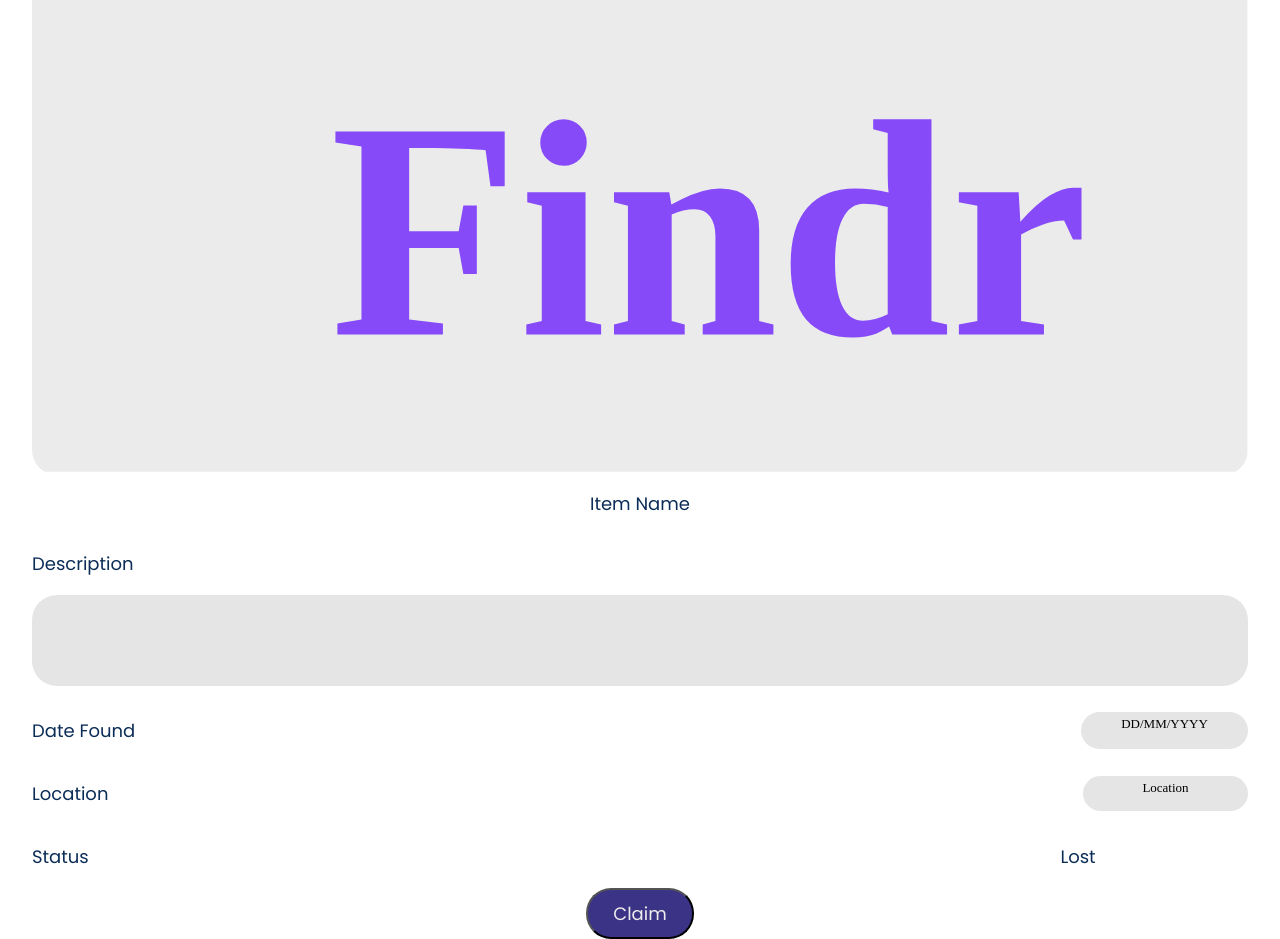
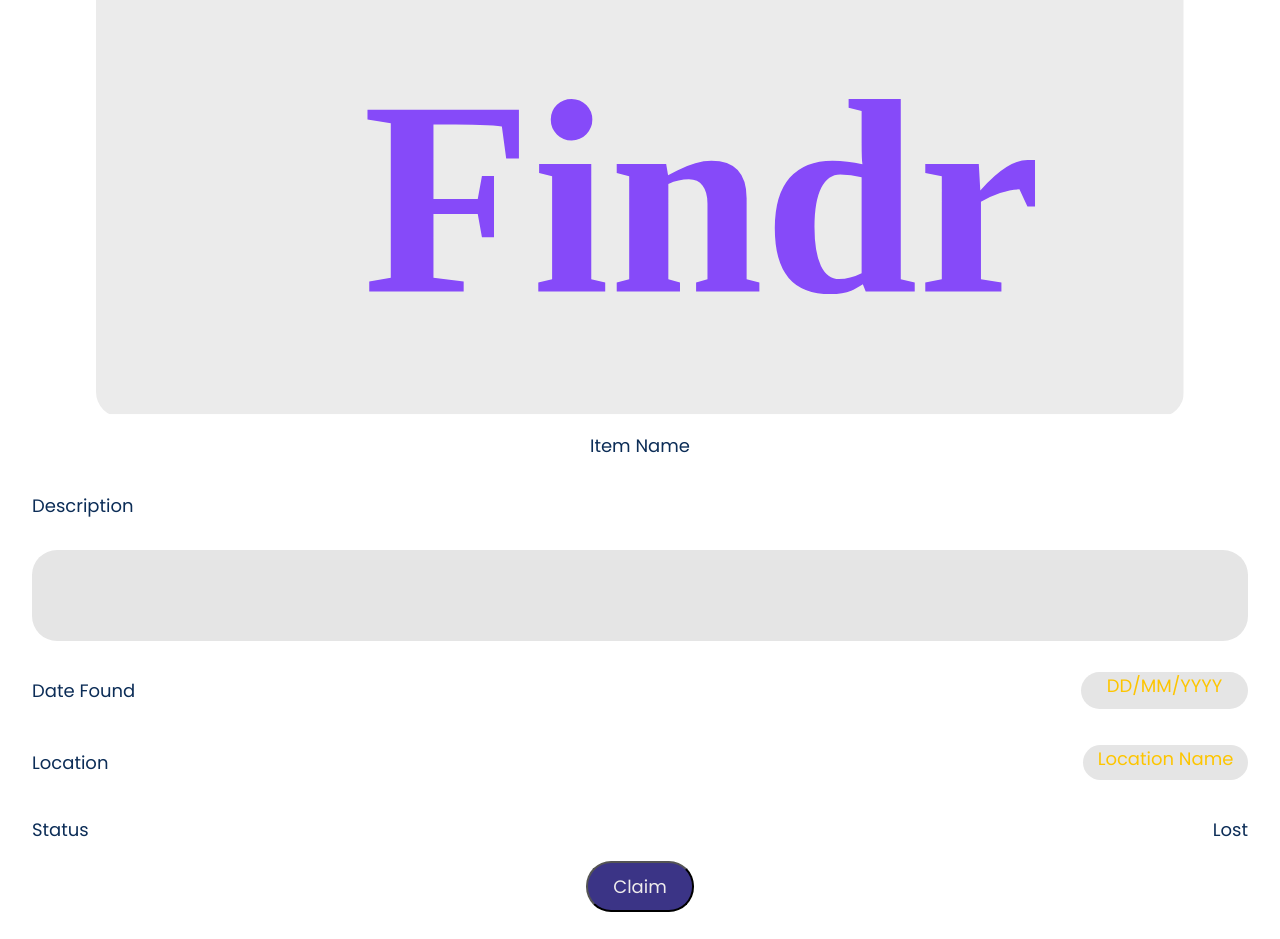
Before and after one commit to Code-the-Dream-School/ffprac-team7-front, a React (Vite) app: page /itemDetails in a window 1280 px wide. Shown: the part 443-1382 px from the top of the page. After the commit the page ends 1355 px from the top, so only its background shows below. Built offline with nearby package versions, Linux system fonts and the light colour scheme.

Commit message:
span for div swap

```diff
--- a/src/pages/itemDetails.jsx
+++ b/src/pages/itemDetails.jsx
@@ -8,35 +8,21 @@ export function ItemDetails() {
         <div>
             <Header pageTitle="Item Details"/>
             <div className='itemDetailsContainer'>
-                <img className='itemImage' src={placeHolder} />
+
+                <img className='itemImage' src={placeHolder} alt="Placeholder" />
 
                 <h2 className='itemName'>Item Name</h2>
 
-                <div className="descriptionContainer">
-                    <h3 className="description" > Description </h3>
-                    <p className="descriptionBox" > </p>
-                </div>
+                <h3 className="description" > Description </h3>
+                <p className="descriptionBox" > </p>
 
-                <div className='dateContainer'>
-                    <h3 className="date" > Date Found </h3>
-                    <p className="dateBox"> DD/MM/YYYY</p>
-                </div>
-
-                <div className='locationContainer'>
-                    <h3 className="location" > Location </h3>
-                    <p className="locationBox">Location</p>
-                </div>
-
-                <div className='statusContainer'>
-                    <h3 className="status" > Status </h3>
-                    <p className="lostFound" > Lost </p>
-                </div>
+                <p className='dateLine'> Date Found <span className="dateBox"> DD/MM/YYYY</span></p>
+                <p className='locationLine'> Location <span className="locationBox">Location Name</span></p>
+                <p className='statusLine'> Status <span className="lostFound">Lost</span></p>
 
                 <div className='claimButtonContainer'>
                     <button className='button'> Claim </button>
                 </div>
-
-
             </div>
         </div>
     )
--- a/src/styles/itemDetails.css
+++ b/src/styles/itemDetails.css
@@ -1,4 +1,3 @@
-
 
 .itemDetailsContainer {
   display: flex;
@@ -8,13 +7,16 @@
   margin-right: 2rem;
   margin-left: 2rem;
 }
+
 .itemImage {
-  display: inline-flex;
+  display:flex;
+  flex-direction: column;
   align-items: center;
+  margin-left: 4rem;
+  margin-right: 4rem;
+  margin-top: 2rem;
   border-radius: 25px 25px 25px 25px;
 }
-
-
 
 .itemName {
   display:flex;
@@ -24,7 +26,7 @@
   color: rgb(12, 45, 87);
 }
 
-
+/* Description */
 .description {
   display:flex;
   flex-direction: row;
@@ -32,7 +34,6 @@
   font: 400 18px/1.5 "Poppins", Helvetica, Arial, serif;
   color: #0C2D57;
 }
-
 .descriptionBox {
   display:flex;
   flex-direction: row;
@@ -43,14 +44,12 @@
   border-radius: 25px 25px 25px 25px;
 }
 
-
-.dateContainer{
+/* Date */
+.dateLine{
   display: flex;
   flex-direction: row;
-align-items: center;
   justify-content: space-between;
-}
-.date {
+  width: 100%;
   align-items: center;
   font: 400 18px/1.5 "Poppins", Helvetica, Arial, serif;
   color: #0C2D57;
@@ -63,15 +62,12 @@ background-color:#e5e5e5;
   border-radius: 25px 25px 25px 25px;
 }
 
-.locationContainer{
+/* Location */
+.locationLine{
   display: flex;
   flex-direction: row;
-align-items: center;
   justify-content: space-between;
-}
-.location {
-display:flex;
-flex-direction: column;
+  width: 100%;
   align-items: center;
   font: 400 18px/1.5 "Poppins", Helvetica, Arial, serif;
   color: #0C2D57;
@@ -83,28 +79,26 @@ background-color:#e5e5e5;
   border-radius: 25px 25px 25px 25px;
 }
 
-
-.statusContainer{
+/* Status */
+.statusLine{
   display: flex;
   flex-direction: row;
+  justify-content: space-between;
+  width: 100%;
   align-items: center;
   justify-content: space-between;
-}
-.status {
-display:flex;
-flex-direction: column;
   align-items: center;
   font: 400 18px/1.5 "Poppins", Helvetica, Arial, serif;
   color: #0C2D57;
 }
 .lostFound {
- display:flex;
- flex-direction: column;
- align-items: center;
+  justify-self: end;
+  align-items: start;
   font: 400 18px/1.5 "Poppins", Helvetica, Arial, serif;
   color: #0C2D57;
 }
 
+/* Claim Button */
 .claimButtonContainer{
 display: flex;
 flex-direction: row;
```
Lines whose indentation alone changed are shown as unchanged.
